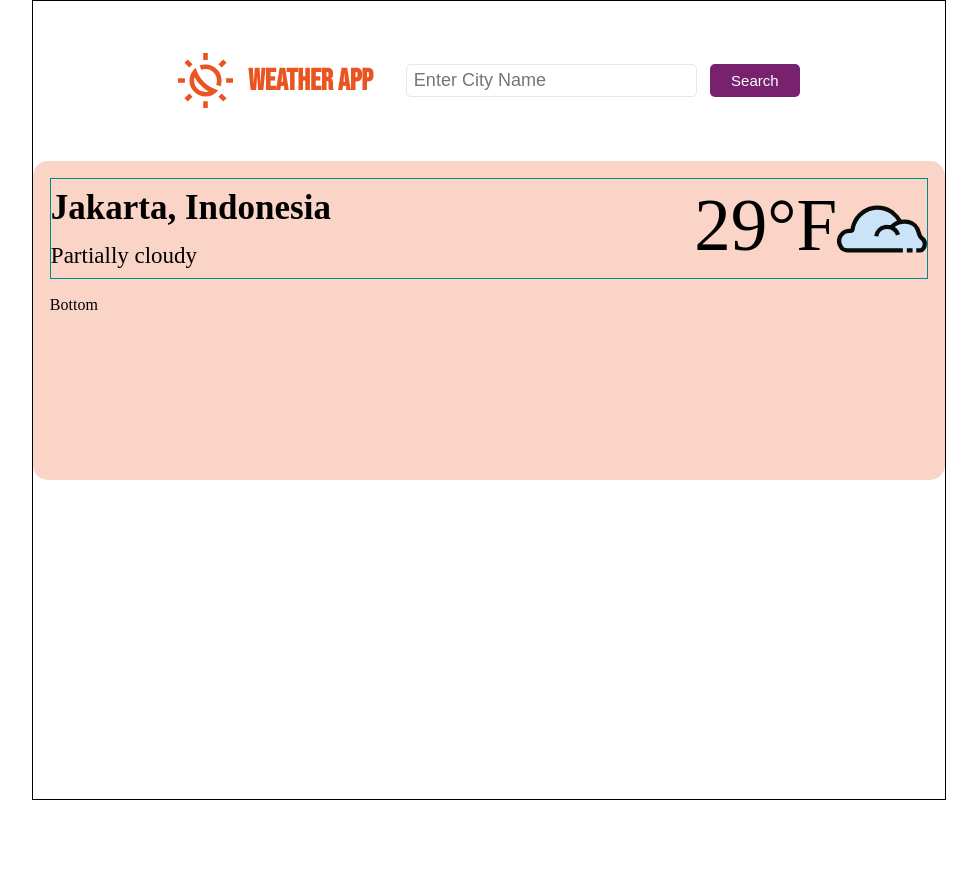
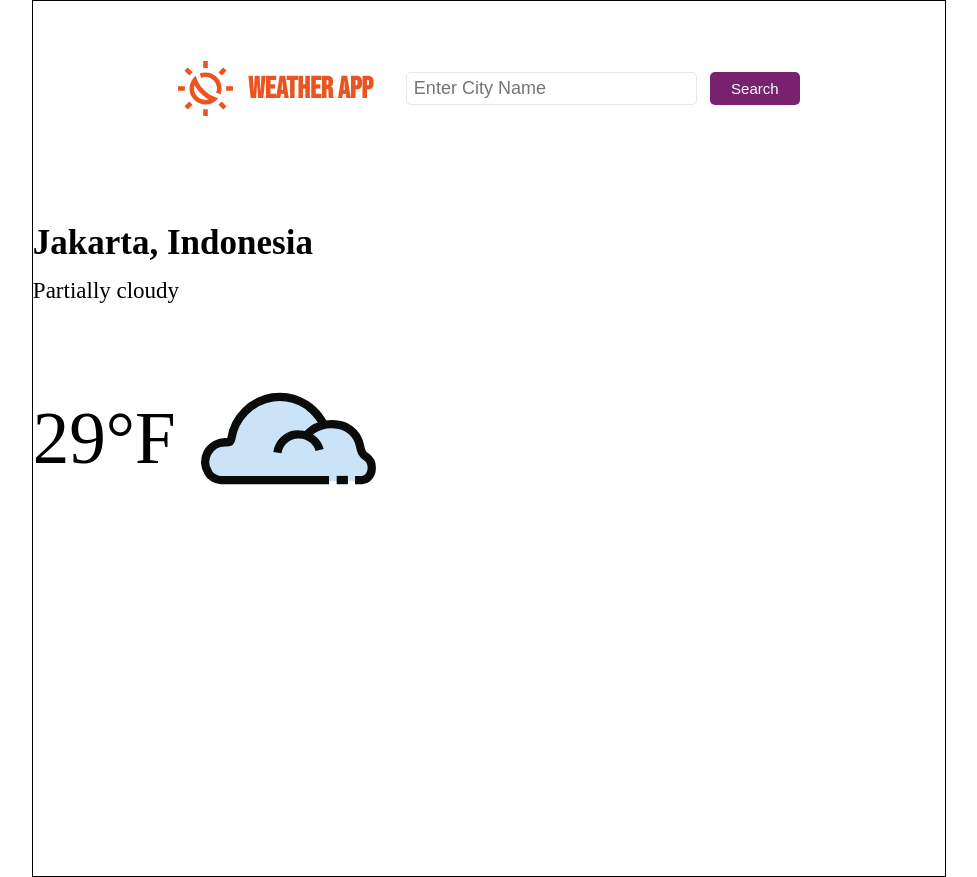
Before and after one commit to lukmanAkhmad/weather-app, a website built with webpack: page src/template.html in a window 1280 px wide. Shown: the whole page, without its empty margins (151-1128 px from the left). Before the commit the page ends 800 px from the top, so only its background shows below. Built offline with nearby package versions, Linux system fonts and the light colour scheme.

Commit message:
style: container-midle-main

```diff
--- a/src/styles.css
+++ b/src/styles.css
@@ -77,12 +77,9 @@ body {
 #container-midle-main {
   grid-row: 2 / 3;
 
-  display: flex;
-  flex-direction: column;
-  gap: 17px;
-  background-color: #fad4c7;
-  border-radius: 15px;
-  padding: 17px;
+  display: grid;
+  grid-template-columns: 1fr 1fr;
+  grid-template-rows: 1fr 1fr;
 }
 #container-top-midle-main {
   display: flex;
@@ -92,9 +89,14 @@ body {
   align-items: center;
 }
 .container-address-and-conditions {
+  grid-row: 1 / 2;
+  grid-column: 1 / 2;
+
   display: flex;
   gap: 15px;
   flex-direction: column;
+  align-items: flex-start;
+  justify-content: center;
 }
 .address {
   font-size: 35px;
@@ -105,15 +107,20 @@ body {
   font-weight: 500;
 }
 .container-temp-and-icon {
+  grid-row: 2 / 3;
+  grid-column: 1 / 2;
+
   display: flex;
+  align-items: center;
+  gap: 25px;
 }
 .temp {
   font-size: 73px;
   font-weight: 500;
 }
-.weather-icon{
-  height: 90px;
-  width: 90px;
+.weather-icon {
+  height: 175px;
+  width: 175px;
 }
 #container-buttom-midle-main {
   border: 1px solid darkorchid;
--- a/src/template.html
+++ b/src/template.html
@@ -29,7 +29,6 @@
           </form>
         </div>
         <div id="container-midle-main">
-          <div id="container-top-midle-main">
           <div class="container-address-and-conditions">
             <p class="address">Jakarta, Indonesia</p>
             <p class="conditions">Partially cloudy</p>
@@ -44,12 +43,8 @@
             />
           </div>
         </div>
-          <div id="container-bottom-midle-main">Bottom</div>
-        </div>
       </main>
     </div>
   </body>
 </html>
 <!-- subtitusikan data ke UI -->
-
-<!-- buat body main -->
```
Lines whose indentation alone changed are shown as unchanged.
